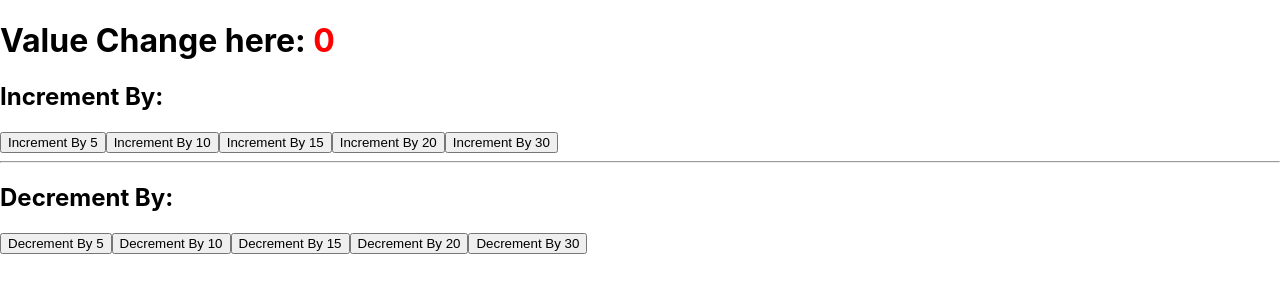
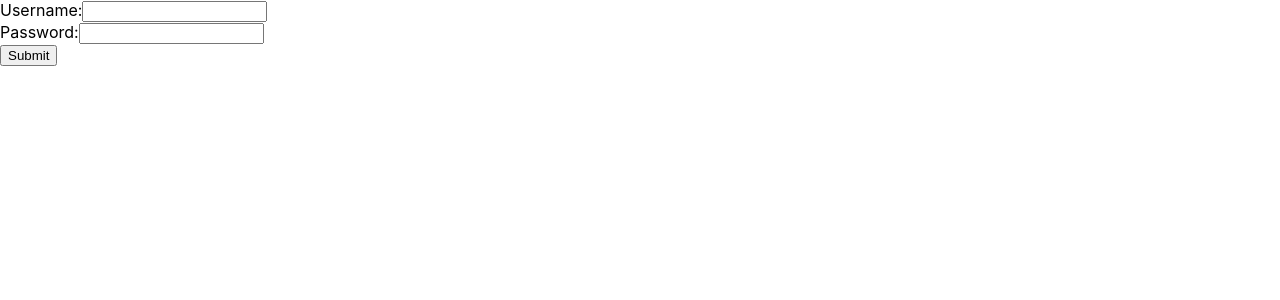
Before and after one commit to chandraPrakash89/TrainingSessionReact, a React (Create React App) app: page / in a window 1280 px wide. Shown: the top 300 px of the page. Built offline with nearby package versions, Linux system fonts and the light colour scheme.

Commit message:
useRef-with-React-style

```diff
--- a/src/App.js
+++ b/src/App.js
@@ -1,34 +1,41 @@
-import { useEffect, useState } from 'react';
+import { useRef } from 'react';
 import './App.css';
+
+/**
+ *
+ * Use of useRef hooks
+ * Use of Inline styling
+ * Use of CSS stylesheets
+ * Use of CSS Modules
+ *
+ */
 
 function App() {
 
-  const [value, setValue] = useState(0);
+  const usernameRef = useRef(null);
+  const passwordRef = useRef(null);
 
-  const handleClick = (num , operation) => {
-    if(operation === "increment") {
-      setValue(value + num);
-    } else if(operation === "decrement") {
-       setValue(value - num);
-    }
-  }
+  const handleSubmit = (e) => {
+    e.preventDefault();
+    const username = usernameRef.current.value;
+    const password = passwordRef.current.value;
+    console.log(`Username: ${username}, Password: ${password}`);
+  };
 
-  return <div>
-    <h1>Value Change here: <span className="inc-dec-value">{value}</span></h1>
-    <h2>Increment By: </h2>
-    <button onClick={() => handleClick(5 , "increment")}>Increment By 5</button>
-    <button onClick={() => handleClick(10, "increment")}>Increment By 10</button>
-    <button onClick={() => handleClick(15, "increment")}>Increment By 15</button>
-    <button onClick={() => handleClick(20, "increment")}>Increment By 20</button>
-    <button onClick={() => handleClick(30, "increment")}>Increment By 30</button>
-    <hr />
-    <h2>Decrement By:</h2>
-    <button onClick={() => handleClick(5, "decrement")}>Decrement By 5</button>
-    <button onClick={() => handleClick(10, "decrement")}>Decrement By 10</button>
-    <button onClick={() => handleClick(15, "decrement")}>Decrement By 15</button>
-    <button onClick={() => handleClick(20, "decrement")}>Decrement By 20</button>
-    <button onClick={() => handleClick(30, "decrement")}>Decrement By 30</button>
-  </div>
+
+  return (
+    <form onSubmit={handleSubmit}>
+      <div>
+        <label htmlFor="username">Username:</label>
+        <input type="text" ref={usernameRef} />
+      </div>
+      <div>
+        <label htmlFor="password">Password:</label>
+        <input type="password" ref={passwordRef} />
+      </div>
+      <button type="submit">Submit</button>
+    </form>
+  )
 
 }
 
```
